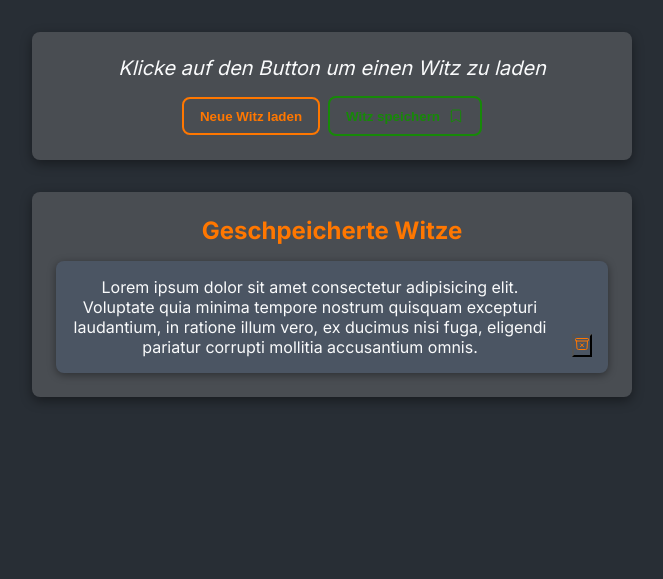
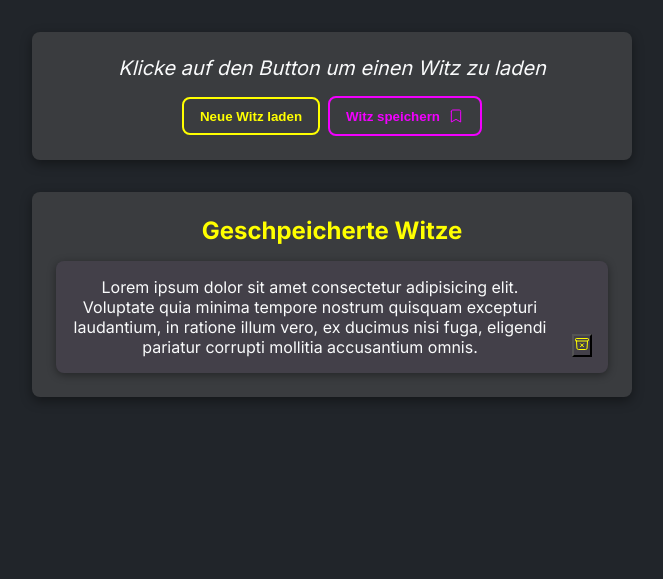
Before and after one commit to blagojramadanov/witze-app, a website built with Vite: page index.html in a window 1280 px wide. Shown: the part 221-800 px from the top of the page, without its empty margins (308-971 px from the left). Built offline with nearby package versions, Linux system fonts and the light colour scheme.

Commit message:
design btn background

```diff
--- a/styles/main.scss
+++ b/styles/main.scss
@@ -6,10 +6,10 @@
   box-sizing: border-box;
 }
 
-$primary-color: #ff7700;
-$secondary-color: #282e35;
+$primary-color: #ffff00;
+$secondary-color: #21252a;
 $text-color: #f9fafb;
-$accent-color: #178908;
+$accent-color: #f200ff;
 $border-radius: 0.5rem;
 $transition: 0.3s ease;
 
@@ -36,7 +36,7 @@ h1.heading {
 
 .current-joke,
 .saved-jokes {
-  background-color: #494d52;
+  background-color: #3a3c3f;
   padding: 1.5rem;
   border-radius: $border-radius;
   box-shadow: 0 4px 12px rgba(0, 0, 0, 0.4);
@@ -112,7 +112,7 @@ h1.heading {
   }
 
   .saved-joke {
-    background-color: #4b5563;
+    background-color: #78558227;
     padding: 1rem;
     border-radius: $border-radius;
     box-shadow: 0 2px 8px rgba(0, 0, 0, 0.4);
```
